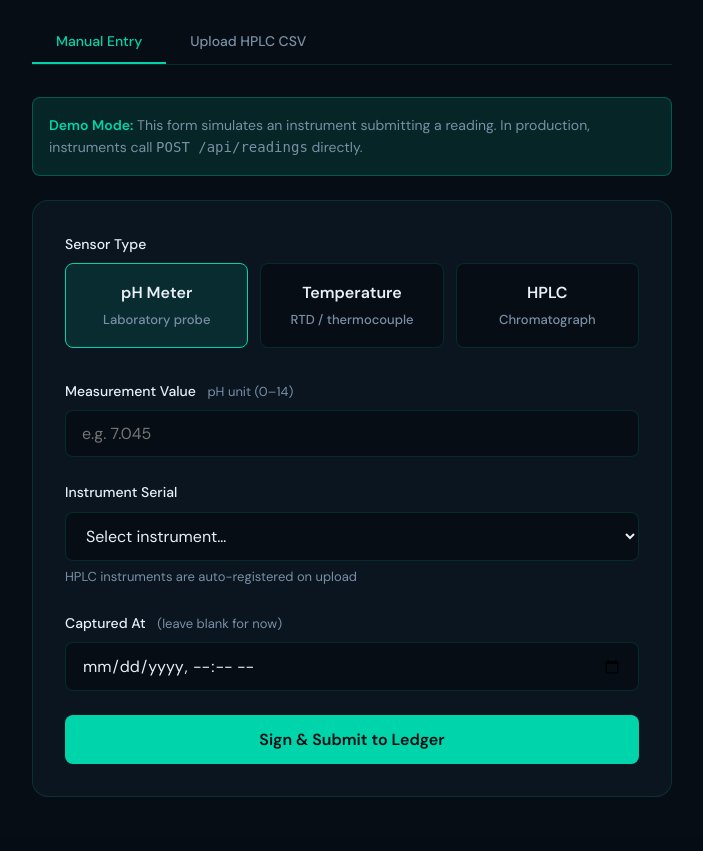
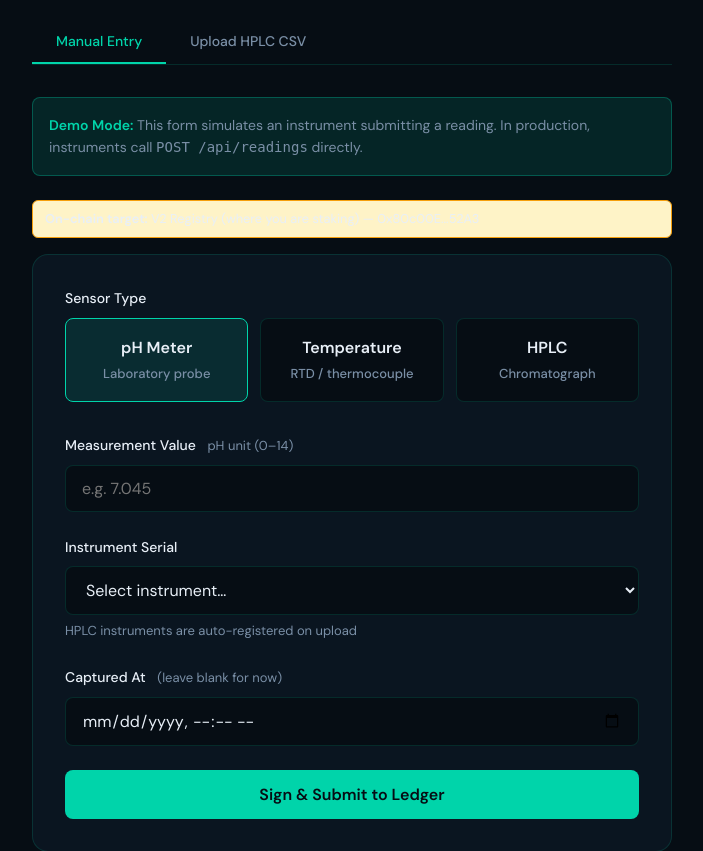
Before and after one commit to fabreu08/immutable.polsia.app, a Node server app: page /submit in a window 1280 px wide. Shown: the part 342-1193 px from the top of the page, without its empty margins (288-991 px from the left). Before the commit the page ends 1139 px from the top, so only its background shows below. Run offline with Node 20, Linux system fonts and the light colour scheme; data that the repository does not hold is empty; some libraries are stand-ins or nearby versions.

Commit message:
ui: add very visible 'On-chain target: V2' notice on submit page

```diff
--- a/views/submit.ejs
+++ b/views/submit.ejs
@@ -115,6 +115,10 @@
       <div class="simulator-hint">
         <strong>Demo Mode:</strong> This form simulates an instrument submitting a reading.
         In production, instruments call <code>POST /api/readings</code> directly.
+      </div>
+
+      <div style="background:#fef3c7; border:1px solid #f59e0b; padding:8px 12px; border-radius:6px; margin-bottom:16px; font-size:0.8rem;">
+        <strong>On-chain target:</strong> V2 Registry (where you are staking) — 0x80c00E...52A3
       </div>
 
       <div class="form-card">
```
